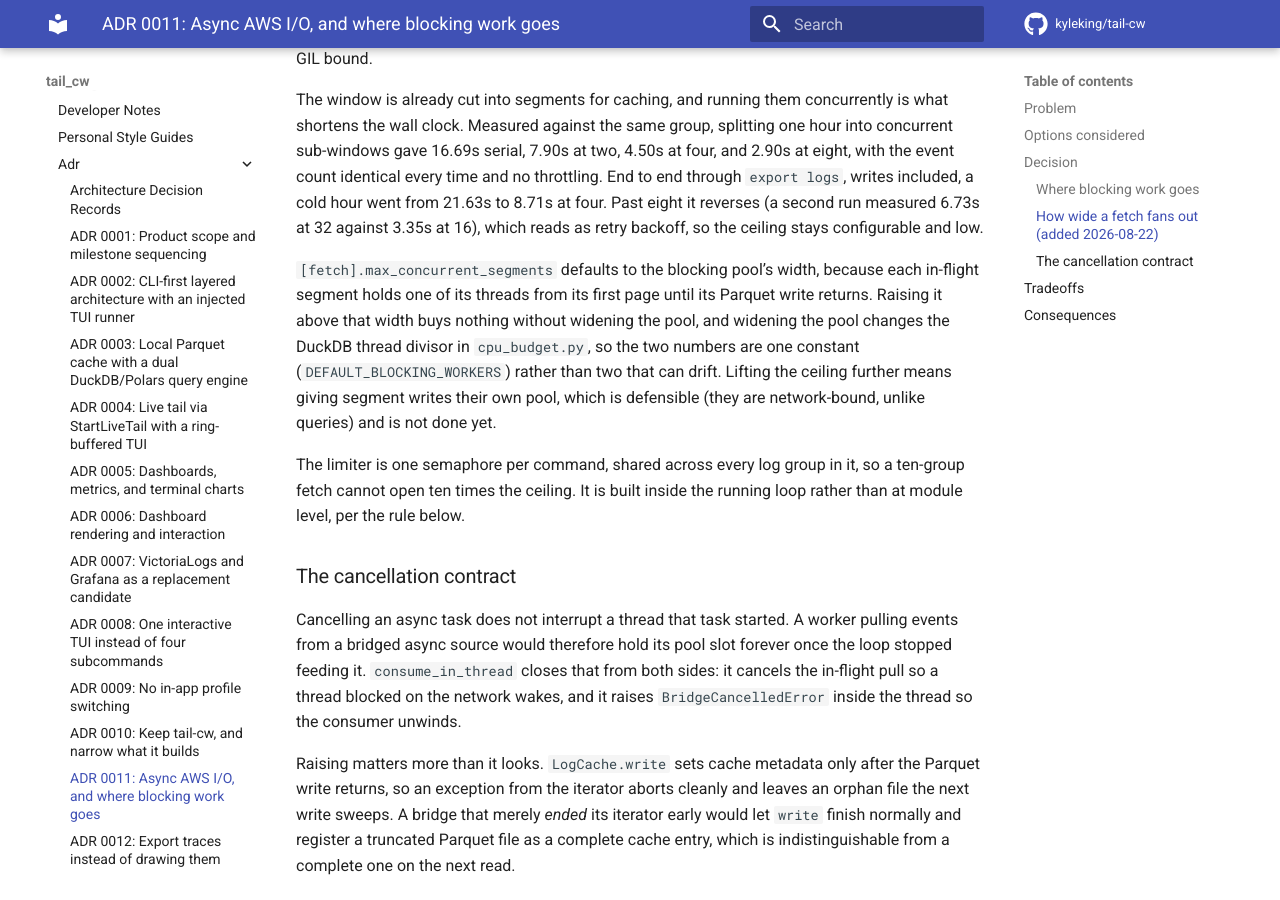
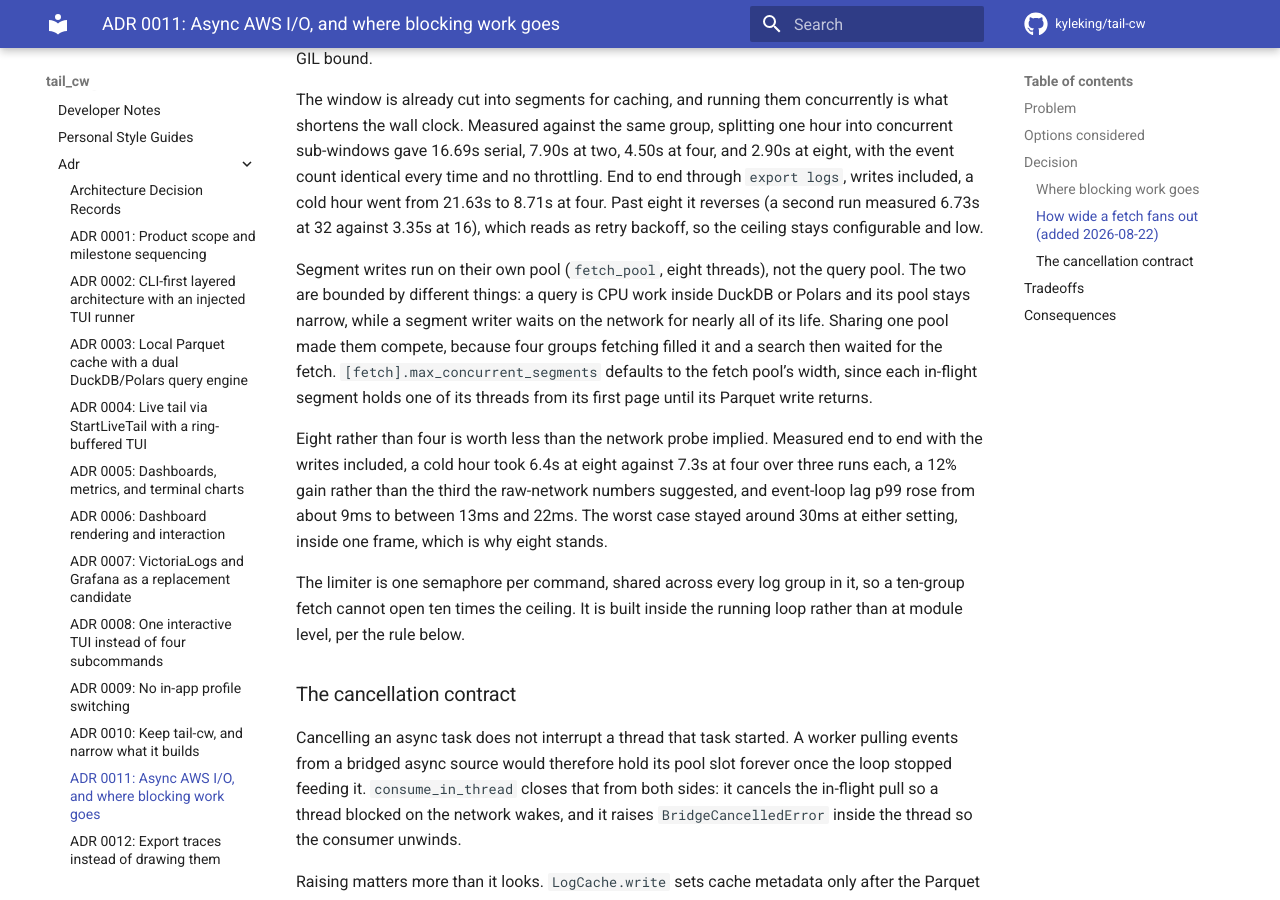
Before and after one commit to KyleKing/tail-cw, an MkDocs documentation site: the page built from docs/docs/adr/0011-async-aws-io-and-blocking-work.md, in a window 1280 px wide and 900 px high, scrolled down 2257 px. Built offline with MkDocs 1.6.1 and Material for MkDocs 9.7.7, drawn with Linux system fonts in a browser that asks for light colours; comment, search, counter and statistics services are not loaded.

Commit message:
perf(fetch): give segment writes their own thread pool

```diff
--- a/docs/docs/adr/0011-async-aws-io-and-blocking-work.md
+++ b/docs/docs/adr/0011-async-aws-io-and-blocking-work.md
@@ -104,16 +104,24 @@
 Past eight it reverses (a second run measured 6.73s at 32 against 3.35s at 16), which
 reads as retry backoff, so the ceiling stays configurable and low.
 
-`[fetch].max_concurrent_segments` defaults to the blocking pool's width, because each
+Segment writes run on their own pool (`fetch_pool`, eight threads), not the query pool.
+The two are bounded by different things: a query is CPU work inside DuckDB or Polars and
+its pool stays narrow, while a segment writer waits on the network for nearly all of its
+life.
+Sharing one pool made them compete, because four groups fetching filled it and a search
+then waited for the fetch.
+`[fetch].max_concurrent_segments` defaults to the fetch pool's width, since each
 in-flight segment holds one of its threads from its first page until its Parquet write
 returns.
-Raising it above that width buys nothing without widening the pool, and widening the
-pool
-changes the DuckDB thread divisor in `cpu_budget.py`, so the two numbers are one
-constant
-(`DEFAULT_BLOCKING_WORKERS`) rather than two that can drift.
-Lifting the ceiling further means giving segment writes their own pool, which is
-defensible (they are network-bound, unlike queries) and is not done yet.
+
+Eight rather than four is worth less than the network probe implied.
+Measured end to end with the writes included, a cold hour took 6.4s at eight against
+7.3s
+at four over three runs each, a 12% gain rather than the third the raw-network numbers
+suggested, and event-loop lag p99 rose from about 9ms to between 13ms and 22ms.
+The worst case stayed around 30ms at either setting, inside one frame, which is why
+eight
+stands.
 
 The limiter is one semaphore per command, shared across every log group in it, so a
 ten-group fetch cannot open ten times the ceiling.
```
Also changed, not shown: AGENTS.local.md (+6 -2 lines), docs/docs/CONFIGURATION.md (+3 -4 lines), plans/roadmap-2026-07.md (+10 -5 lines), 6 other files.
